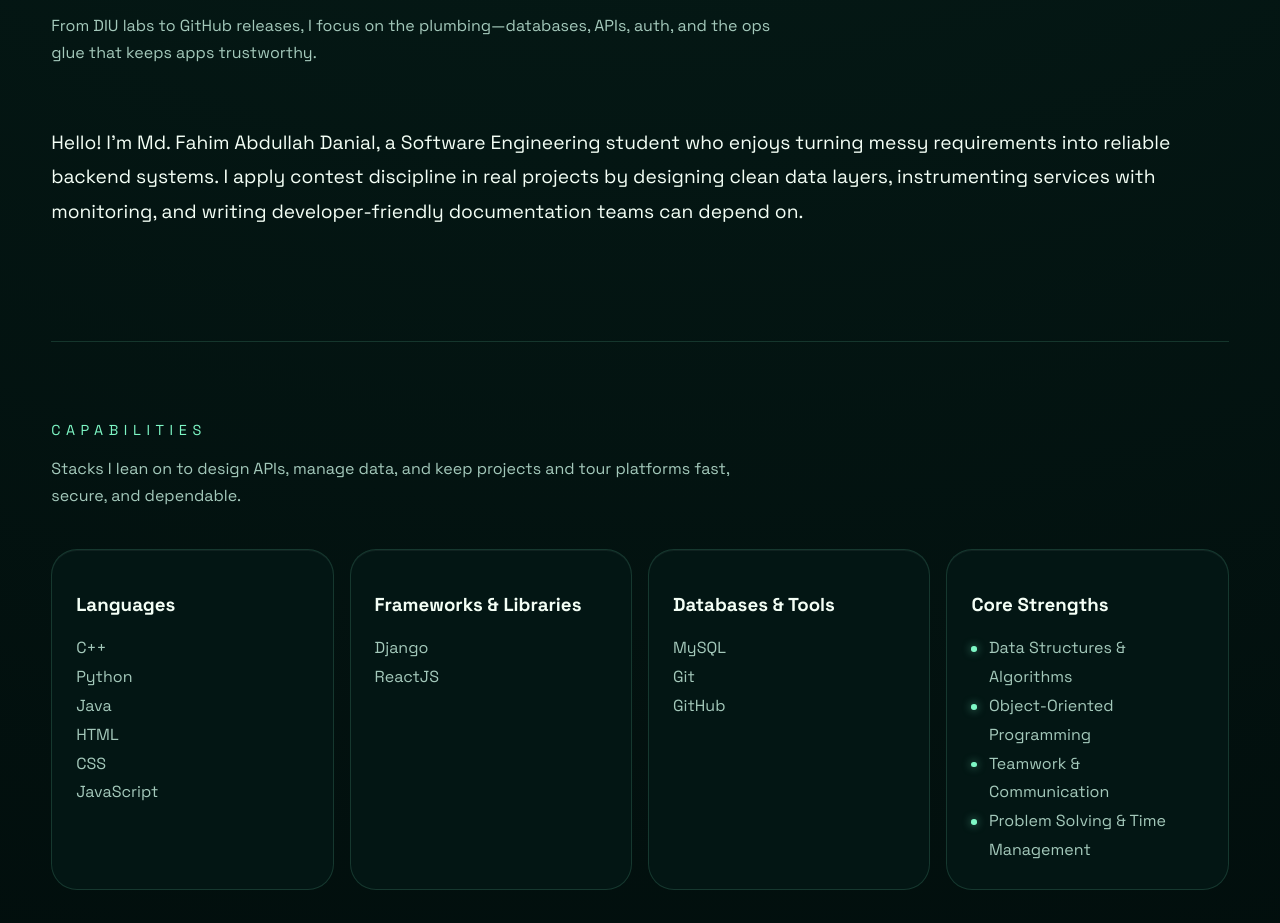
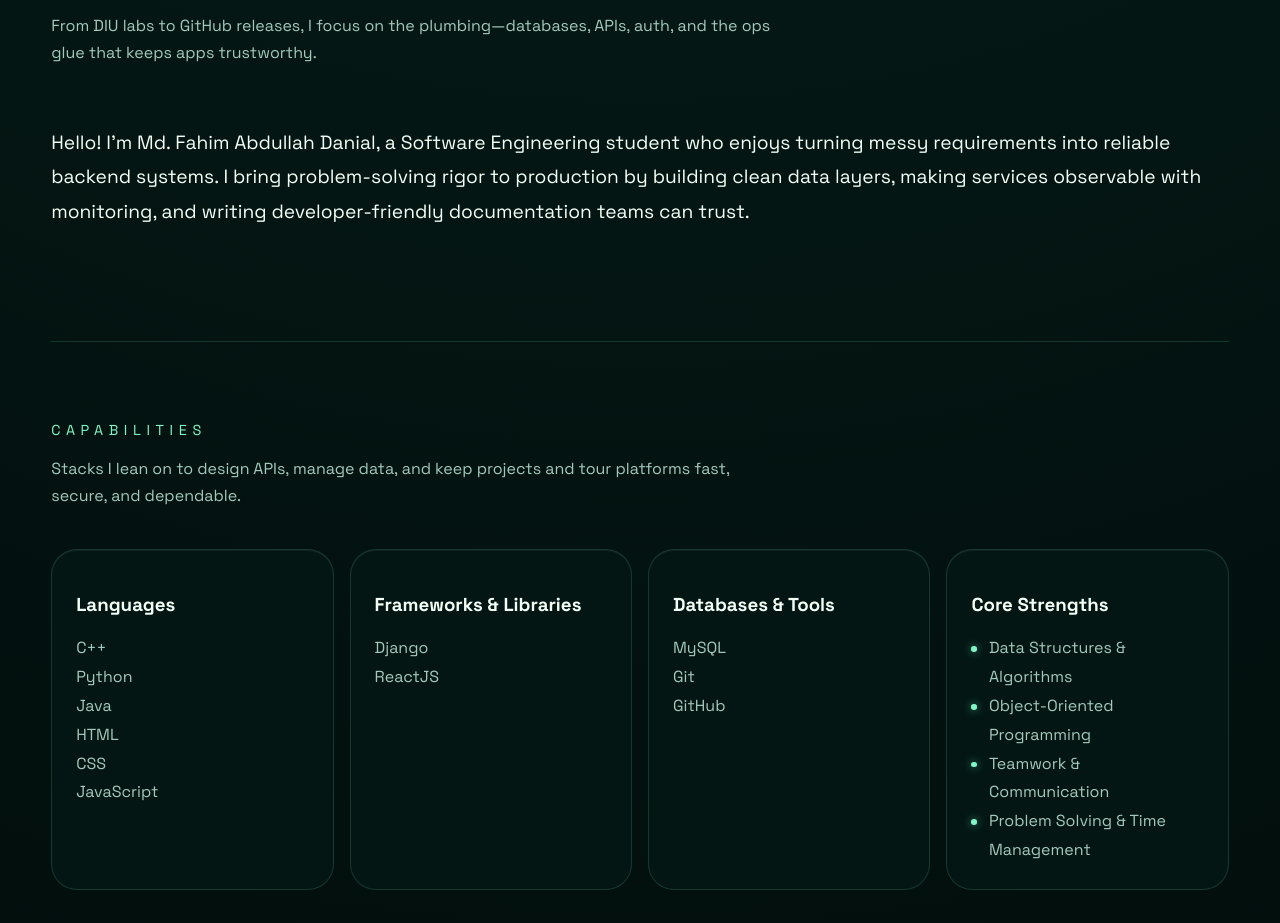
Before and after one commit to fahim-danial/Portfolio, a React (Vite) app: page / in a window 1280 px wide. Shown: the part 1140-2063 px from the top of the page. Built offline with nearby package versions, Linux system fonts and the light colour scheme; a web font is replaced by a local one.

Commit message:
Refine About tagline

```diff
--- a/src/sections/About.jsx
+++ b/src/sections/About.jsx
@@ -32,7 +32,7 @@ export function About() {
           transition={{ duration: 0.6 }}
           viewport={{ amount: 0.45 }}
         >
-          Hello! I’m Md. Fahim Abdullah Danial, a Software Engineering student who enjoys turning messy requirements into reliable backend systems. I apply contest discipline in real projects by designing clean data layers, instrumenting services with monitoring, and writing developer-friendly documentation teams can depend on.
+          Hello! I’m Md. Fahim Abdullah Danial, a Software Engineering student who enjoys turning messy requirements into reliable backend systems. I bring problem-solving rigor to production by building clean data layers, making services observable with monitoring, and writing developer-friendly documentation teams can trust.
         </motion.p>
         <div className="about-cards">
           {focusAreas.map((area, index) => (
```
